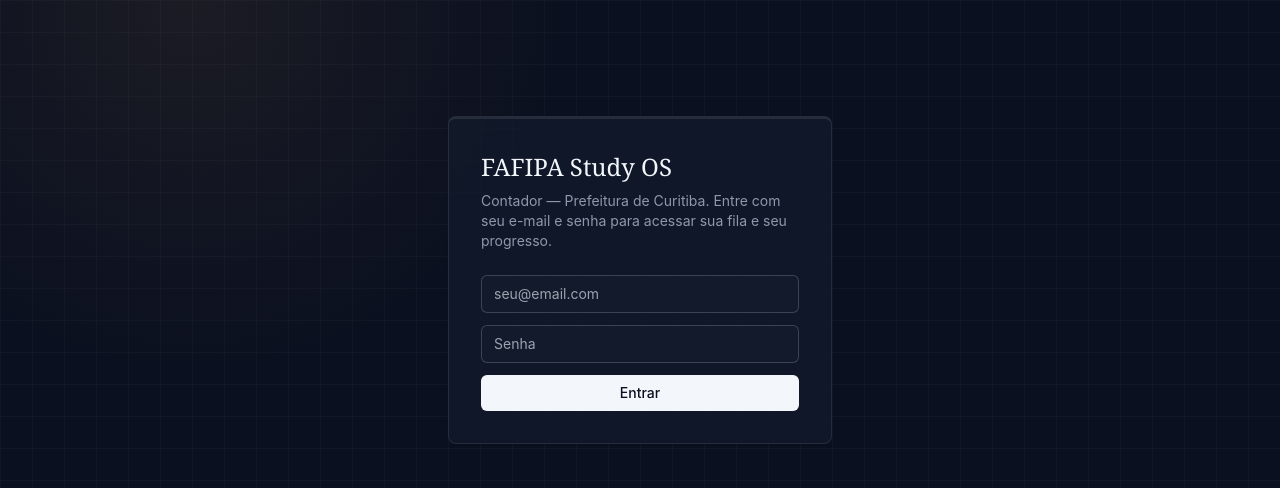
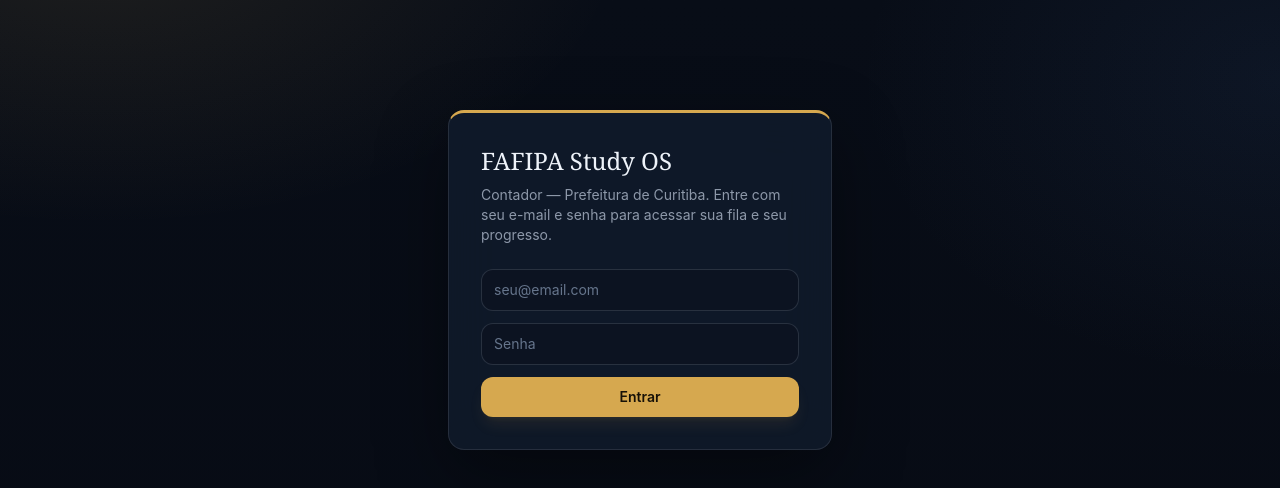
Before and after one commit to igorrjti-cmyk/concursos-vou-passar, a Next.js app: page /admin in a window 1280 px wide. Shown: the top 488 px of the page. Built offline with nearby package versions, Linux system fonts and the light colour scheme; no server answers.

Commit message:
Add files via upload

```diff
--- a/app/desempenho/page.tsx
+++ b/app/desempenho/page.tsx
@@ -81,7 +81,7 @@ function Desempenho() {
             return (
               <div
                 key={l.topico}
-                className="rounded-lg border border-ink/10 bg-white/60 p-4"
+                className="rounded-2xl border border-white/10 bg-white/60 p-4"
               >
                 <div className="flex items-center justify-between text-sm">
                   <span className="text-ink">{l.topico}</span>
--- a/app/erros/page.tsx
+++ b/app/erros/page.tsx
@@ -57,7 +57,7 @@ function CentralErros() {
         Tudo que você está errando ou marcou como dúvida.
       </p>
 
-      <div className="mt-6 divide-y divide-ink/10 rounded-lg border border-ink/10 bg-white/60">
+      <div className="mt-6 divide-y divide-ink/10 rounded-2xl border border-white/10 bg-white/60">
         {carregando ? (
           <p className="p-6 text-ink-light/60">Carregando…</p>
         ) : itens.length === 0 ? (
@@ -69,7 +69,7 @@ function CentralErros() {
             <Link
               key={q.id}
               href={`/questao/${q.id}`}
-              className="flex items-center gap-4 px-4 py-3 transition hover:bg-white"
+              className="flex items-center gap-4 px-4 py-3 transition hover:bg-white/80"
             >
               <span className="w-12 shrink-0 font-serif text-sm text-ink-light/50">
                 #{q.rank}
--- a/app/fila/page.tsx
+++ b/app/fila/page.tsx
@@ -98,7 +98,7 @@ function FilaLista() {
         )}
       </div>
 
-      <div className="mt-6 divide-y divide-ink/10 rounded-lg border border-ink/10 bg-white/60">
+      <div className="mt-6 divide-y divide-ink/10 rounded-2xl border border-white/10 bg-white/60">
         {carregando ? (
           <p className="p-6 text-ink-light/60">Carregando…</p>
         ) : listaFiltrada.length === 0 ? (
@@ -110,7 +110,7 @@ function FilaLista() {
               <Link
                 key={q.id}
                 href={`/questao/${q.id}`}
-                className="flex items-center gap-4 px-4 py-3 transition hover:bg-white"
+                className="flex items-center gap-4 px-4 py-3 transition hover:bg-white/80"
               >
                 <span className="w-12 shrink-0 font-serif text-sm text-ink-light/50">
                   #{q.rank}
--- a/app/globals.css
+++ b/app/globals.css
@@ -2,67 +2,88 @@
 @tailwind components;
 @tailwind utilities;
 
-@import url("https://fonts.googleapis.com/css2?family=Source+Serif+4:opsz,wght@8..60,400;8..60,600&family=Inter:wght@400;500;600&display=swap");
+@import url("https://fonts.googleapis.com/css2?family=Source+Serif+4:opsz,wght@8..60,400;8..60,600;700&family=Inter:wght@400;500;600;700&display=swap");
 
 :root {
   color-scheme: dark;
+  --bg: #070b14;
+  --surface: #0d1422;
+  --surface-2: #111b2c;
+  --surface-3: #162238;
+  --line: rgba(148, 163, 184, .16);
+  --text: #eef3fa;
+  --muted: #91a0b7;
+  --gold: #e2b75b;
+  --gold-soft: rgba(226,183,91,.12);
 }
 
-html {
-  -webkit-text-size-adjust: 100%;
-}
-
+html { -webkit-text-size-adjust: 100%; background: var(--bg); }
 body {
-  background-color: #0b1020;
-  background-image: radial-gradient(circle at 15% 0%, rgba(214, 168, 79, 0.08), transparent 28%),
-    linear-gradient(to right, rgba(255, 255, 255, 0.025) 1px, transparent 1px),
-    linear-gradient(to bottom, rgba(255, 255, 255, 0.025) 1px, transparent 1px);
-  background-size: auto, 32px 32px, 32px 32px;
-  color: #f3f6fb;
+  min-height: 100vh;
+  background:
+    radial-gradient(900px 500px at 8% -8%, rgba(226,183,91,.10), transparent 58%),
+    radial-gradient(700px 500px at 100% 10%, rgba(62,101,163,.10), transparent 60%),
+    linear-gradient(180deg, #080d17 0%, #070b14 100%);
+  color: var(--text);
   overflow-x: hidden;
   -webkit-font-smoothing: antialiased;
 }
 
-.badge {
-  @apply inline-flex items-center rounded-full px-2.5 py-0.5 text-xs font-medium;
+body::before {
+  content: "";
+  position: fixed;
+  inset: 0;
+  pointer-events: none;
+  opacity: .28;
+  background-image: linear-gradient(rgba(255,255,255,.018) 1px, transparent 1px), linear-gradient(90deg, rgba(255,255,255,.018) 1px, transparent 1px);
+  background-size: 36px 36px;
+  mask-image: linear-gradient(to bottom, black, transparent 85%);
 }
 
-/* Foco de teclado visível em qualquer elemento interativo */
-a:focus-visible,
-button:focus-visible,
-input:focus-visible,
-textarea:focus-visible {
-  outline: 2px solid #c08a28;
-  outline-offset: 2px;
-  border-radius: 4px;
+.badge { @apply inline-flex items-center rounded-full px-2.5 py-1 text-xs font-medium; }
+
+a, button, input, textarea { -webkit-tap-highlight-color: transparent; }
+a:focus-visible, button:focus-visible, input:focus-visible, textarea:focus-visible {
+  outline: 2px solid var(--gold);
+  outline-offset: 3px;
 }
 
+/* Dark semantic overrides for the original light-first UI. */
+.text-ink { color: var(--text) !important; }
+.text-ink-light { color: var(--muted) !important; }
+.bg-paper { background-color: var(--surface) !important; }
+.bg-ink { background-color: #e9eef7 !important; color: #08101d !important; }
+.bg-ink-dark { background-color: #050912 !important; }
+.bg-white { background-color: var(--surface-2) !important; }
+.bg-white\/70 { background-color: rgba(17,27,44,.82) !important; }
+.bg-white\/60 { background-color: rgba(17,27,44,.70) !important; }
+.bg-white\/50 { background-color: rgba(17,27,44,.56) !important; }
+.hover\:bg-white:hover { background-color: var(--surface-3) !important; }
+.border-ink\/10 { border-color: var(--line) !important; }
+.border-ink\/15 { border-color: rgba(148,163,184,.21) !important; }
+.border-ink\/20 { border-color: rgba(148,163,184,.28) !important; }
+.divide-ink\/10 > :not([hidden]) ~ :not([hidden]) { border-color: var(--line) !important; }
+
+/* App surfaces */
+main, section, article { scroll-margin-top: 90px; }
+
+.rounded-lg, .rounded-md { box-shadow: 0 12px 32px rgba(0,0,0,.16); }
+
+input, textarea {
+  color: var(--text) !important;
+  background-color: rgba(13,20,34,.88) !important;
+  border-color: rgba(148,163,184,.20) !important;
+}
+input::placeholder, textarea::placeholder { color: #66758c !important; }
+
 @media (prefers-reduced-motion: reduce) {
-  *,
-  *::before,
-  *::after {
-    animation-duration: 0.001ms !important;
-    animation-iteration-count: 1 !important;
-    transition-duration: 0.001ms !important;
-  }
+  *, *::before, *::after { animation-duration: .001ms !important; animation-iteration-count: 1 !important; transition-duration: .001ms !important; }
 }
 
-
 @layer base {
-  ::selection {
-    background: rgba(214, 168, 79, 0.28);
-    color: #fff;
-  }
+  ::selection { background: rgba(226,183,91,.28); color: #fff; }
+  ::-webkit-scrollbar { width: 10px; height: 10px; }
+  ::-webkit-scrollbar-track { background: #070b14; }
+  ::-webkit-scrollbar-thumb { background: #26344a; border-radius: 999px; border: 2px solid #070b14; }
+  ::-webkit-scrollbar-thumb:hover { background: #394b66; }
 }
-
-@layer utilities {
-  .bg-white { background-color: #121a2b !important; }
-  .bg-white\/70 { background-color: rgba(18, 26, 43, 0.78) !important; }
-  .bg-white\/60 { background-color: rgba(18, 26, 43, 0.68) !important; }
-  .bg-white\/50 { background-color: rgba(18, 26, 43, 0.58) !important; }
-  .hover\:bg-white:hover { background-color: #1a2539 !important; }
-  .border-ink\/10 { border-color: rgba(255, 255, 255, 0.09) !important; }
-  .border-ink\/15 { border-color: rgba(255, 255, 255, 0.14) !important; }
-  .border-ink\/20 { border-color: rgba(255, 255, 255, 0.18) !important; }
-  .divide-ink\/10 > :not([hidden]) ~ :not([hidden]) { border-color: rgba(255, 255, 255, 0.08) !important; }
-}
--- a/app/revisao/page.tsx
+++ b/app/revisao/page.tsx
@@ -59,7 +59,7 @@ function Revisao() {
       <h1 className="font-serif text-3xl text-ink">Revisão espaçada</h1>
       <p className="mt-1 text-ink-light/70">Questões prontas para revisar hoje.</p>
 
-      <div className="mt-6 divide-y divide-ink/10 rounded-lg border border-ink/10 bg-white/60">
+      <div className="mt-6 divide-y divide-ink/10 rounded-2xl border border-white/10 bg-white/60">
         {carregando ? (
           <p className="p-6 text-ink-light/60">Carregando…</p>
         ) : itens.length === 0 ? (
@@ -69,7 +69,7 @@ function Revisao() {
             <Link
               key={q.id}
               href={`/questao/${q.id}`}
-              className="flex items-center gap-4 px-4 py-3 transition hover:bg-white"
+              className="flex items-center gap-4 px-4 py-3 transition hover:bg-white/80"
             >
               <span className="w-12 shrink-0 font-serif text-sm text-ink-light/50">
                 #{q.rank}
--- a/components/AuthGate.tsx
+++ b/components/AuthGate.tsx
@@ -43,7 +43,7 @@ export default function AuthGate({ children }: { children: React.ReactNode }) {
   if (!session) {
     return (
       <div className="flex min-h-[70vh] items-center justify-center px-4 sm:px-6">
-        <div className="w-full max-w-sm rounded-lg border border-ink/10 border-t-[3px] border-t-gold bg-white/70 p-8 shadow-sm">
+        <div className="w-full max-w-sm rounded-2xl border border-white/10 border-t-[3px] border-t-gold bg-white/70 p-8 shadow-[0_24px_70px_rgba(0,0,0,.38)] backdrop-blur-xl">
           <h1 className="font-serif text-2xl text-ink">FAFIPA Study OS</h1>
           <p className="mt-2 text-sm text-ink-light/80">
             Contador — Prefeitura de Curitiba. Entre com seu e-mail e senha
@@ -56,7 +56,7 @@ export default function AuthGate({ children }: { children: React.ReactNode }) {
               placeholder="seu@email.com"
               value={email}
               onChange={(e) => setEmail(e.target.value)}
-              className="w-full rounded-md border border-ink/20 bg-white px-3 py-2 text-sm outline-none focus:border-gold"
+              className="w-full rounded-xl border border-white/10 bg-white/5 px-3 py-2.5 text-sm outline-none transition focus:border-gold focus:bg-white/10"
             />
             <input
               type="password"
@@ -64,12 +64,12 @@ export default function AuthGate({ children }: { children: React.ReactNode }) {
               placeholder="Senha"
               value={senha}
               onChange={(e) => setSenha(e.target.value)}
-              className="w-full rounded-md border border-ink/20 bg-white px-3 py-2 text-sm outline-none focus:border-gold"
+              className="w-full rounded-xl border border-white/10 bg-white/5 px-3 py-2.5 text-sm outline-none transition focus:border-gold focus:bg-white/10"
             />
             <button
               type="submit"
               disabled={enviando}
-              className="w-full rounded-md bg-ink px-3 py-2 text-sm font-medium text-paper transition hover:bg-ink-light disabled:opacity-60"
+              className="w-full rounded-xl bg-gold px-3 py-2.5 text-sm font-semibold text-[#171107] shadow-lg shadow-gold/10 transition hover:bg-gold-light disabled:opacity-60"
             >
               {enviando ? "Entrando…" : "Entrar"}
             </button>
```
Also changed, not shown: app/page.tsx (+6 -6 lines), app/questao/[id]/page.tsx (+4 -4 lines), components/Nav.tsx (+10 -10 lines).
